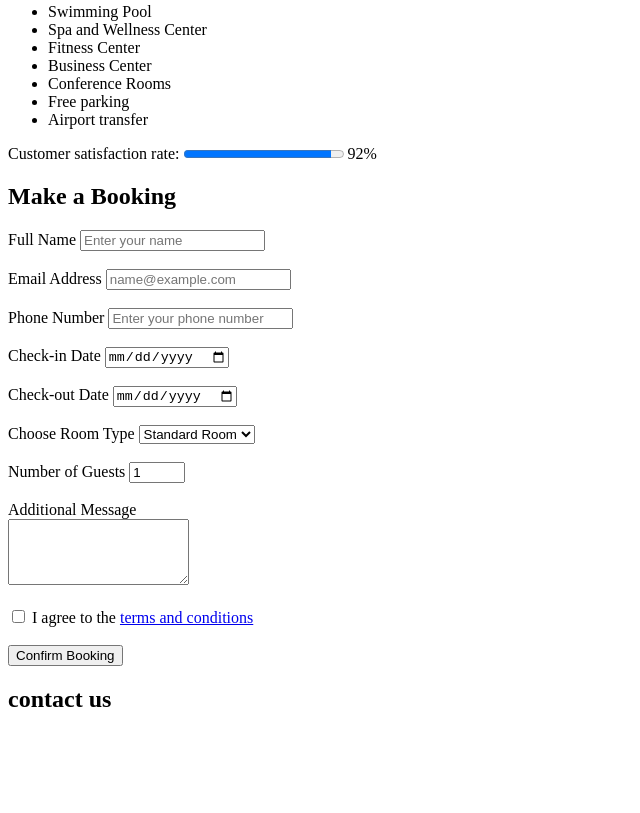
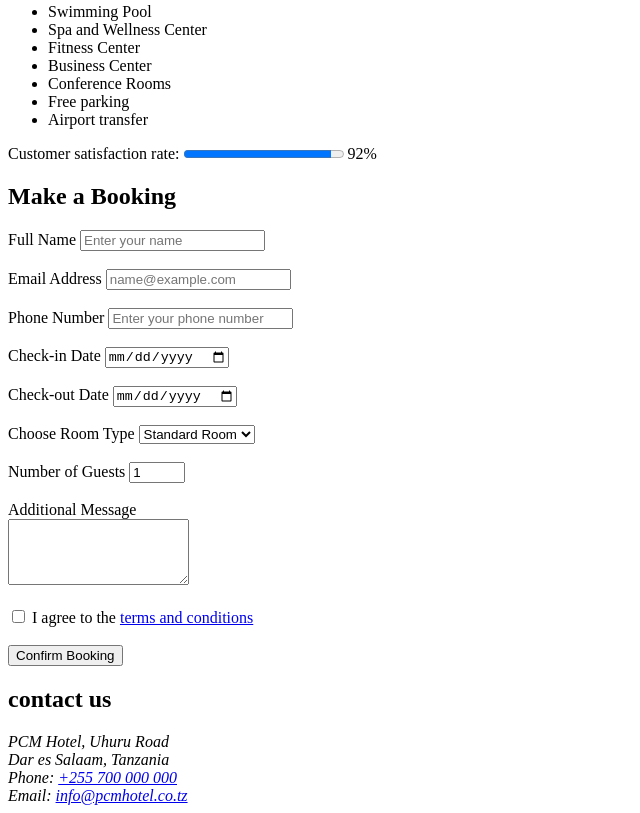
Before and after one commit to putcode677/html-_tags, a plain HTML site: page index.html in a window 1280 px wide. Shown: the part 1053-1866 px from the top of the page, without its empty margins (0-640 px from the left). Before the commit the page ends 1786 px from the top, so only its background shows below. Drawn offline with Linux system fonts and the light colour scheme.

Commit message:
added  my  address

```diff
--- a/index.html
+++ b/index.html
@@ -134,6 +134,12 @@
 
                 <section id="contact">
                     <h2>contact us</h2>
+                     <address>
+                PCM Hotel, Uhuru Road<br>
+                Dar es Salaam, Tanzania<br>
+                Phone: <a href="tel:+255700000000">+255 700 000 000</a><br>
+                Email: <a href="mailto:info@pcmhotel.co.tz">info@pcmhotel.co.tz</a>
+            </address>
                 </section>
 
 </body>
```
